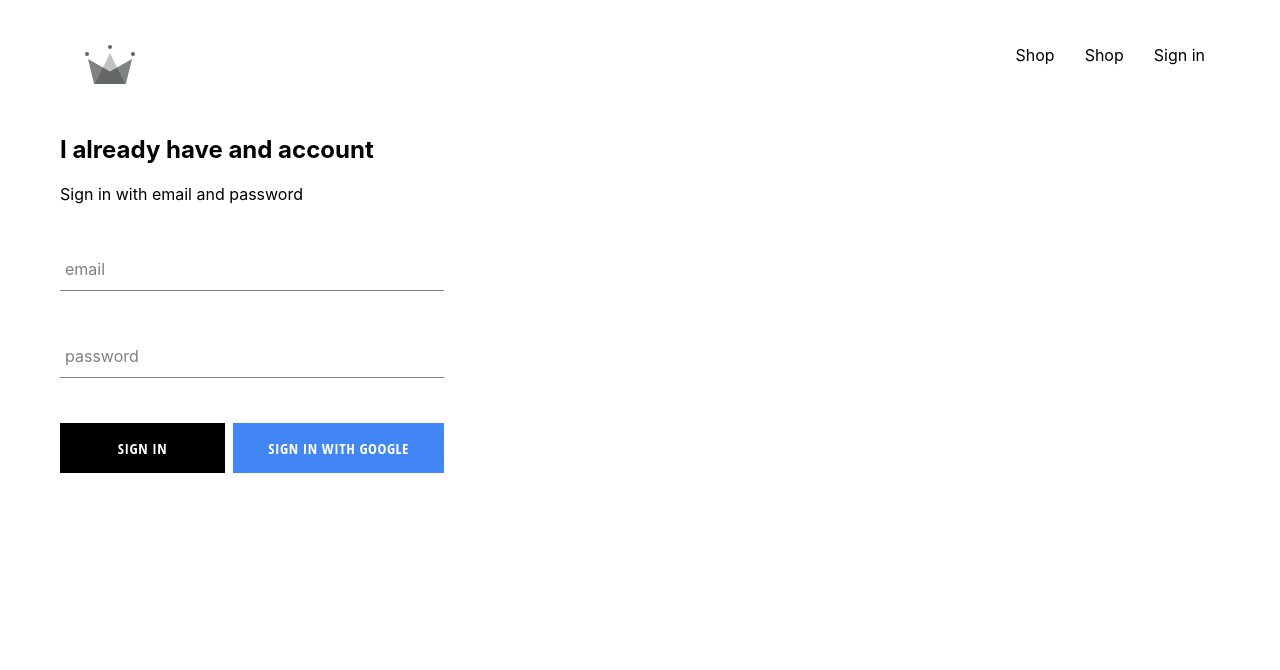
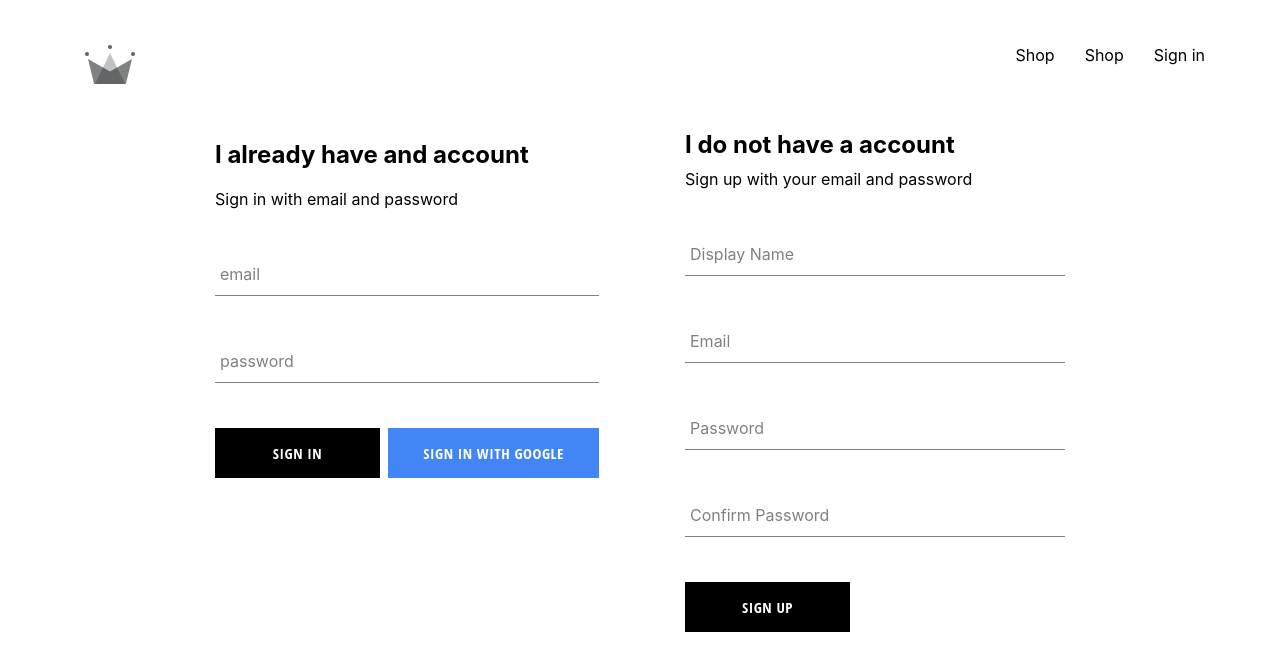
Before and after one commit to Amirjf/ecommerce-web-app, a React (Create React App) app: page /signin in a window 1280 px wide. Shown: the top 670 px of the page. Built offline with nearby package versions, Linux system fonts and the light colour scheme; no server answers.

Commit message:
implemented firebase utils and store athinticated users into database

```diff
--- a/src/App.js
+++ b/src/App.js
@@ -3,7 +3,7 @@
 import HomePage from "./pages/homepage.component";
 import ShopPage from "./pages/shop/shop.component";
 import Header from "./components/header/header.component";
-import { auth } from "./firebase/firebase.utils";
+import { auth, createUserProfileDocument } from "./firebase/firebase.utils";
 import "./App.css";
 import SignInAndSignUpPage from "./pages/sign-in-and-sign-up/sign-in-and-sign-up.component";
 
@@ -19,9 +19,20 @@
   unsubscribeFromAuth = null;
 
   componentDidMount() {
-    this.unsubscribeFromAuth = auth.onAuthStateChanged((user) => {
-      this.setState({ currentUser: user });
-      console.log(user);
+    this.unsubscribeFromAuth = auth.onAuthStateChanged(async (userAuth) => {
+      if (userAuth) {
+        const userRef = await createUserProfileDocument(userAuth);
+
+        userRef.get((snapShot) => {
+          this.setState({
+            currentUser: {
+              id: snapShot.id,
+              ...snapShot.data(),
+            },
+          });
+        });
+      }
+      this.setState({ currentUser: userAuth });
     });
   }
 
@@ -30,6 +41,8 @@
   }
 
   render() {
+    console.log(this.state);
+
     return (
       <div>
         <Header currentUser={this.state.currentUser} />
--- /dev/null
+++ b/src/components/sign-up/sign-up.component.jsx
@@ -0,0 +1,96 @@
+import React from "react";
+import FormInput from "../form-input/form-input.component";
+import CustomButton from "../custom-button/custom-button.component";
+import { auth, createUserProfileDocument } from "../../firebase/firebase.utils";
+
+import "./sign-up.styles.scss";
+
+class SignUp extends React.Component {
+  constructor(props) {
+    super(props);
+    this.state = {
+      displayName: "",
+      email: "",
+      password: "",
+      confirmPassword: "",
+    };
+  }
+
+  handleSubmit = async (event) => {
+    event.preventDefault();
+    const { displayName, email, password, confirmPassword } = this.state;
+    if (password != confirmPassword) {
+      alert("passwords dont match");
+      return;
+    }
+
+    try {
+      const { user } = await auth.createUserWithEmailAndPassword(
+        email,
+        password
+      );
+
+      await createUserProfileDocument(user, { displayName });
+      this.setState({
+        displayName: "",
+        email: "",
+        password: "",
+        confirmPassword: "",
+      });
+    } catch (err) {
+      console.log(err);
+    }
+  };
+
+  handleChange = (event) => {
+    const { name, value } = event.target;
+    this.setState({ [name]: value });
+  };
+
+  render() {
+    const { displayName, email, password, confirmPassword } = this.state;
+    return (
+      <div className="sign-up">
+        <h2 className="title">I do not have a account</h2>
+        <span>Sign up with your email and password</span>
+        <form className="sign-up-form" onSubmit={this.handleSubmit}>
+          <FormInput
+            type="text"
+            name="displayName"
+            value={displayName}
+            onChange={this.handleChange}
+            label="Display Name"
+            require
+          />
+          <FormInput
+            type="email"
+            name="email"
+            value={email}
+            onChange={this.handleChange}
+            label="Email"
+            require
+          />
+          <FormInput
+            type="password"
+            name="password"
+            value={password}
+            onChange={this.handleChange}
+            label="Password"
+            require
+          />
+          <FormInput
+            type="password"
+            name="confirmPassword"
+            value={confirmPassword}
+            onChange={this.handleChange}
+            label="Confirm Password"
+            require
+          />
+          <CustomButton type="submit">Sign Up</CustomButton>
+        </form>
+      </div>
+    );
+  }
+}
+
+export default SignUp;
--- /dev/null
+++ b/src/components/sign-up/sign-up.styles.scss
@@ -0,0 +1,9 @@
+.sign-up {
+  display: flex;
+  flex-direction: column;
+  width: 380px;
+}
+
+.title {
+  margin: 10px 0;
+}
--- a/src/firebase/firebase.utils.js
+++ b/src/firebase/firebase.utils.js
@@ -12,6 +12,28 @@
   measurementId: "G-LD3YT8EJK8",
 };
 
+export const createUserProfileDocument = async (userAuth, additionalData) => {
+  if (!userAuth) return;
+
+  const userRef = firestore.doc(`users/${userAuth.uid}`);
+  const snapShot = await userRef.get();
+  if (!snapShot.exists) {
+    const { displayName, email } = userAuth;
+    const createdAt = new Date();
+    try {
+      await userRef.set({
+        displayName,
+        email,
+        createdAt,
+        ...additionalData,
+      });
+    } catch (error) {
+      console.log("error", error.message);
+    }
+  }
+  return userRef;
+};
+
 firebase.initializeApp(config);
 
 export const auth = firebase.auth();
--- a/src/pages/sign-in-and-sign-up/sign-in-and-sign-up.component.jsx
+++ b/src/pages/sign-in-and-sign-up/sign-in-and-sign-up.component.jsx
@@ -1,12 +1,13 @@
 import React from "react";
 import SignIn from "../../components/sign-in/sign-in.component";
-import './sign-in-and-sign-up.style.scss'
-
+import SignUp from "../../components/sign-up/sign-up.component";
+import "./sign-in-and-sign-up.style.scss";
 
 const SignInAndSignUpPage = () => (
-    <div>
-        <SignIn />
-    </div>
-)
+  <div className="sign-in-and-sign-up">
+    <SignIn />
+    <SignUp />
+  </div>
+);
 
 export default SignInAndSignUpPage;
--- a/src/pages/sign-in-and-sign-up/sign-in-and-sign-up.style.scss
+++ b/src/pages/sign-in-and-sign-up/sign-in-and-sign-up.style.scss
@@ -0,0 +1,6 @@
+.sign-in-and-sign-up {
+  width: 850px;
+  display: flex;
+  justify-content: space-between;
+  margin: 30px auto;
+}
```
